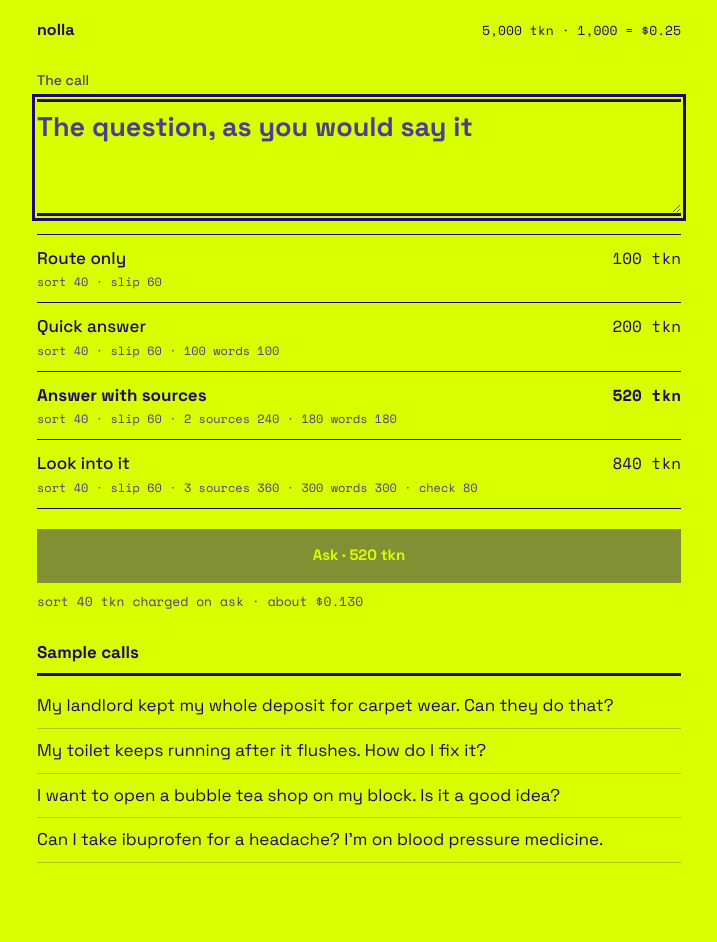
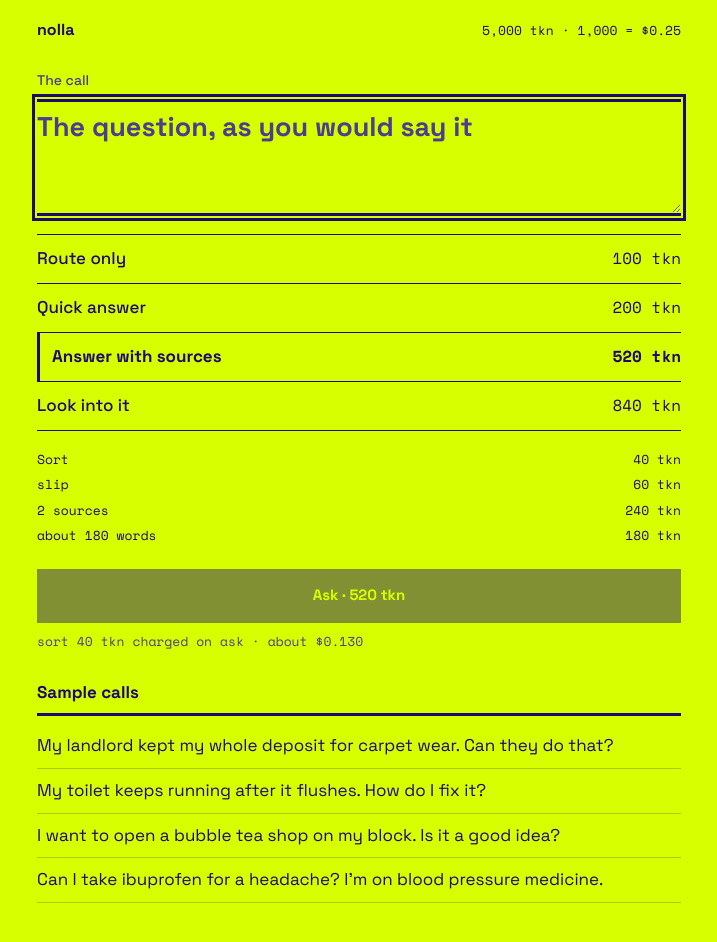
Before and after one commit to quarterback/nolla, a React (Vite) app: page / in a window 1280 px wide. Both pictures are taken after a click on the button "Start a call". Shown: the whole page, without its empty margins (281-998 px from the left). Before the commit the page ends 903 px from the top, so only its background shows below. Built offline with nearby package versions, Linux system fonts and the light colour scheme; no server answers; a web font is replaced by a local one.

Commit message:
Simplify the front-page tour and price menu

```diff
--- a/src/web/CallForm.tsx
+++ b/src/web/CallForm.tsx
@@ -2,7 +2,6 @@ import { useState } from 'react';
 import { SCHEDULE, options, price, usd, type Option } from '../shared/desk';
 import type { Parts } from '../shared/desk-schemas';
 import { fmt, tkn } from './store';
-import { Pieces } from './Classification';
 
 interface Props {
   busy: boolean;
@@ -25,6 +24,7 @@ export function CallForm({ busy, model, onAsk, preset }: Props) {
   const [pick, setPick] = useState<Option['key']>('sources');
   const opts = options('route');
   const chosen = opts.find((o) => o.key === pick) ?? opts[2];
+  const quote = price(chosen, 0);
   const ready = text.trim().length >= 3;
 
   return (
@@ -32,14 +32,13 @@ export function CallForm({ busy, model, onAsk, preset }: Props) {
       <form
         onSubmit={(e) => {
           e.preventDefault();
-          if (ready) onAsk(text.trim(), { slips: chosen.slips, sources: chosen.sources, words: chosen.words, check: chosen.check }, chosen.label);
+          if (ready && !busy) onAsk(text.trim(), { slips: chosen.slips, sources: chosen.sources, words: chosen.words, check: chosen.check }, chosen.label);
         }}
       >
         <label htmlFor="call" className="label">
           The call
         </label>
         <textarea id="call" rows={3} value={text} onChange={(e) => setText(e.target.value)} placeholder="The question, as you would say it" disabled={busy} autoFocus />
-        <Pieces text={text} />
         <ul className="optionlist">
           {opts.map((o) => {
             const p = price(o, 0);
@@ -48,17 +47,24 @@ export function CallForm({ busy, model, onAsk, preset }: Props) {
                 <button type="button" className={`option ${pick === o.key ? 'on' : ''}`} disabled={busy} onClick={() => setPick(o.key)} aria-pressed={pick === o.key}>
                   <span className="o-label">{o.label}</span>
                   <span className="o-price num">{tkn(p.total)}</span>
-                  <span className="o-formula">{p.formula.toLowerCase().replace(/about /g, '')}</span>
                 </button>
               </li>
             );
           })}
         </ul>
+        <dl className="quote-lines" aria-label={chosen.label}>
+          {quote.lines.map((line) => (
+            <div key={line.label}>
+              <dt>{line.label}</dt>
+              <dd className="num">{tkn(line.tkn)}</dd>
+            </div>
+          ))}
+        </dl>
         <button type="submit" className="primary wide" disabled={busy || !ready}>
-          {busy ? 'Sorting' : `Ask · ${tkn(price(chosen, 0).total)}`}
+          {busy ? 'Sorting' : `Ask · ${tkn(quote.total)}`}
         </button>
         <p className="machine">
-          sort {tkn(SCHEDULE.sort)} charged on ask · about ${fmt(usd(price(chosen, 0).total), 3)}
+          sort {tkn(SCHEDULE.sort)} charged on ask · about ${fmt(usd(quote.total), 3)}
           {model === 'starting' ? ' · model starting' : model === 'scripted' ? ' · scripted answers' : ''}
         </p>
       </form>
--- a/src/web/Classification.tsx
+++ b/src/web/Classification.tsx
@@ -23,23 +23,3 @@ export function MachineLine({ call, extra }: { call: Call; extra?: string }) {
     </p>
   );
 }
-
-/** The call split into pieces, as the desk reads it. */
-export function Pieces({ text, tail }: { text: string; tail?: string }) {
-  const pieces = text.match(/\s?\S{1,4}/g) ?? [];
-  if (!pieces.length) return null;
-  return (
-    <div className="pieces-wrap">
-      <div className="pieces" aria-label="The call in pieces">
-        {pieces.map((p, i) => (
-          <span key={i} className="piece">
-            {p.trim()}
-          </span>
-        ))}
-      </div>
-      <p className="machine">
-        {pieces.length} pieces read{tail ? ` · ${tail}` : ''}
-      </p>
-    </div>
-  );
-}
--- a/src/web/Front.tsx
+++ b/src/web/Front.tsx
@@ -5,11 +5,11 @@ export function Front({ onStart, onTour }: { onStart: () => void; onTour: (key:
   return (
     <section className="front">
       <h1 className="display">A reference desk with a price list.</h1>
-      <p className="lede">The desk sorts each call, posts the price before any work runs, routes to the people and places that handle the call, and refunds line by line.</p>
       <button className="primary wide" onClick={onStart}>
         Start a call
       </button>
-      <h2 className="kicker ruled">The tour</h2>
+      <details className="tour-menu">
+        <summary>The tour</summary>
         <ul className="tour">
           {TOUR.map((t) => (
             <li key={t.key}>
@@ -20,6 +20,7 @@ export function Front({ onStart, onTour }: { onStart: () => void; onTour: (key:
             </li>
           ))}
         </ul>
+      </details>
     </section>
   );
 }
--- a/src/web/styles.css
+++ b/src/web/styles.css
@@ -44,7 +44,7 @@ html, body { margin: 0; background: var(--ground); color: var(--ink); }
 body { font: 17px/1.5 var(--sans); }
 button { font: inherit; color: inherit; background: none; border: 0; border-radius: 0; padding: 0; cursor: pointer; }
 button:disabled { cursor: default; }
-button:focus-visible, a:focus-visible, textarea:focus-visible { outline: 3px solid var(--ink); outline-offset: 2px; }
+button:focus-visible, a:focus-visible, textarea:focus-visible, summary:focus-visible { outline: 3px solid var(--ink); outline-offset: 2px; }
 .primary:focus-visible { outline-color: var(--fill-text); outline-offset: -5px; }
 .choices button.on:focus-visible { outline-color: var(--ground); outline-offset: -5px; }
 a { color: var(--ink); }
@@ -76,12 +76,9 @@ main { flex: 1; padding: 24px 0 40px; }
 .path li { padding: 7px 0; border-top: 1px solid var(--hair); }
 .path li.last { font-weight: 700; border-top: 1px solid var(--ink); border-bottom: 1px solid var(--ink); }
 
-/* The call as typed, in pieces. */
+/* The question. */
 textarea { display: block; width: 100%; margin-top: 8px; padding: 10px 0; border: 0; border-top: 3px solid var(--ink); border-bottom: 3px solid var(--ink); border-radius: 0; background: transparent; color: var(--ink); font: 900 27px/1.12 var(--display); resize: vertical; }
 textarea::placeholder { color: var(--dim); }
-.pieces-wrap { margin-top: 10px; }
-.pieces { display: flex; flex-wrap: wrap; gap: 4px 0; font-family: var(--mono); font-size: 13px; color: var(--dim); }
-.piece { padding: 0 6px; border-right: 1px solid var(--hair); line-height: 1.5; }
 
 .actions { display: flex; flex-wrap: wrap; align-items: center; gap: 10px 18px; margin-top: 24px; }
 .primary { min-height: 54px; padding: 0 24px; background: var(--fill); color: var(--fill-text); font-family: var(--display); font-weight: 700; font-size: 15px; }
@@ -104,7 +101,6 @@ textarea::placeholder { color: var(--dim); }
 .option.on .o-label { font-weight: 700; }
 .o-price { font-family: var(--mono); font-size: 16px; text-align: right; }
 .option.on .o-price { font-weight: 700; }
-.o-formula { grid-column: 1 / 3; font-family: var(--mono); font-size: 12px; color: var(--dim); }
 .option:disabled { opacity: 1; }
 .marker { display: none; }
 
@@ -183,3 +179,13 @@ textarea::placeholder { color: var(--dim); }
   .display { font-size: 30px; }
   .giant { font-size: 56px; }
 }
+
+/* One breakdown for the selected price. Existing ink/ground tokens: 13.60
+   in light mode and 10.11 in dark mode (see docs/GUIDELINES.md). */
+.quote-lines { margin-top: 16px; font-family: var(--mono); font-size: 13px; }
+.quote-lines > div { display: flex; justify-content: space-between; gap: 16px; padding: 3px 0; }
+.quote-lines dd { white-space: nowrap; }
+.askpage .option.on { border-left: 3px solid var(--ink); padding-left: 12px; }
+.tour-menu { margin-top: 28px; border-top: 3px solid var(--ink); }
+.tour-menu summary { padding: 12px 0; min-height: 48px; cursor: pointer; font-size: 17px; font-weight: 700; }
+.tour .t-what { font-size: 16px; }
```
Also changed, not shown: 4 other files (tests, documents, lock files or other folders). Lines whose indentation alone changed are shown as unchanged.
